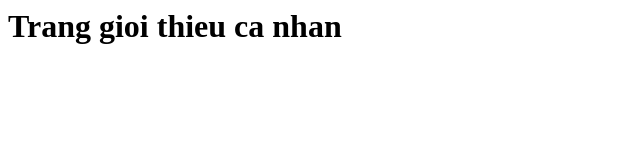
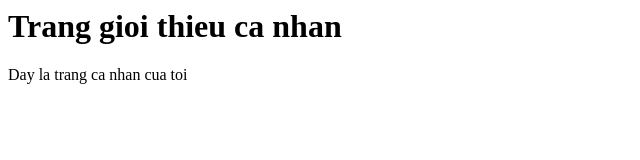
Before and after one commit to DuongQuyDuong/personal-page, a plain HTML site: page index.html in a window 1280 px wide. Shown: the whole page, without its empty margins (0-640 px from the left). Drawn offline with Linux system fonts and the light colour scheme.

Commit message:
Add about section

```diff
--- a/index.html
+++ b/index.html
@@ -1 +1,2 @@
 <h1>Trang gioi thieu ca nhan</h1>
+<p>Day la trang ca nhan cua toi</p>
```
